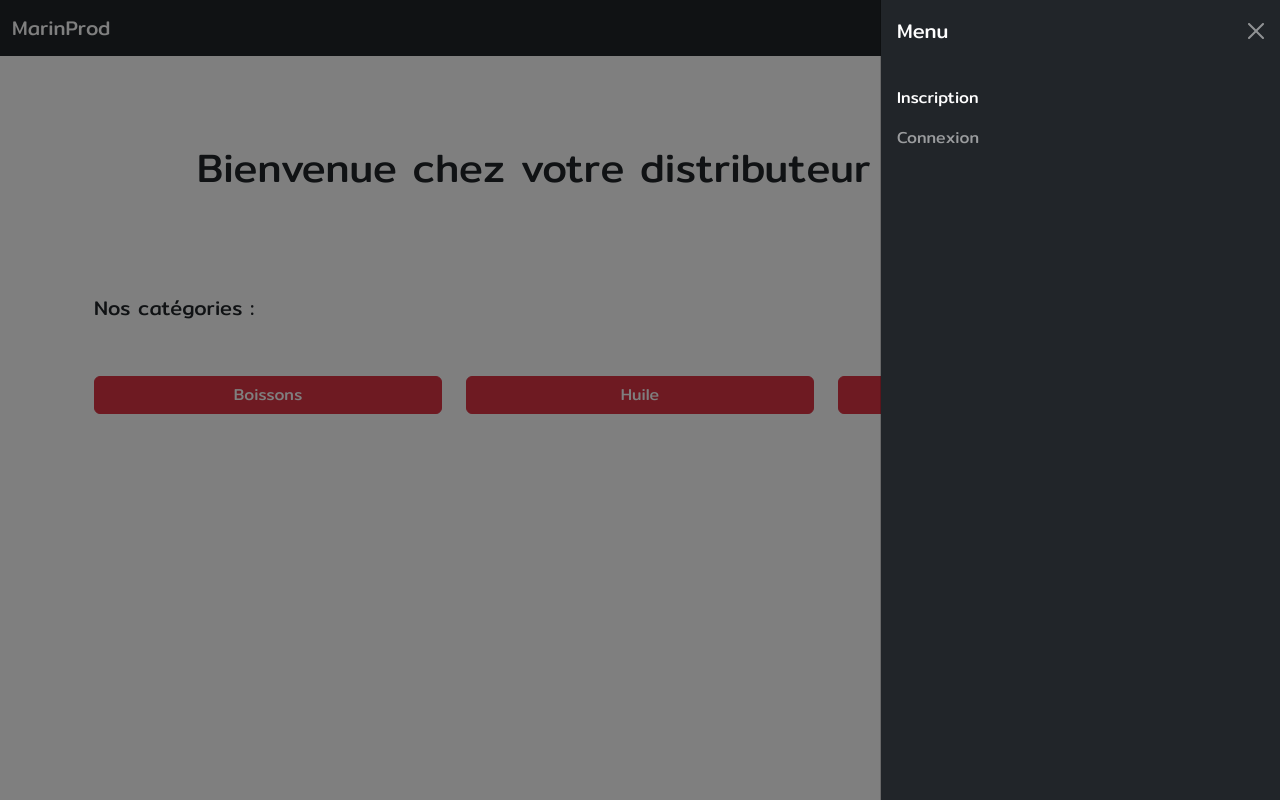
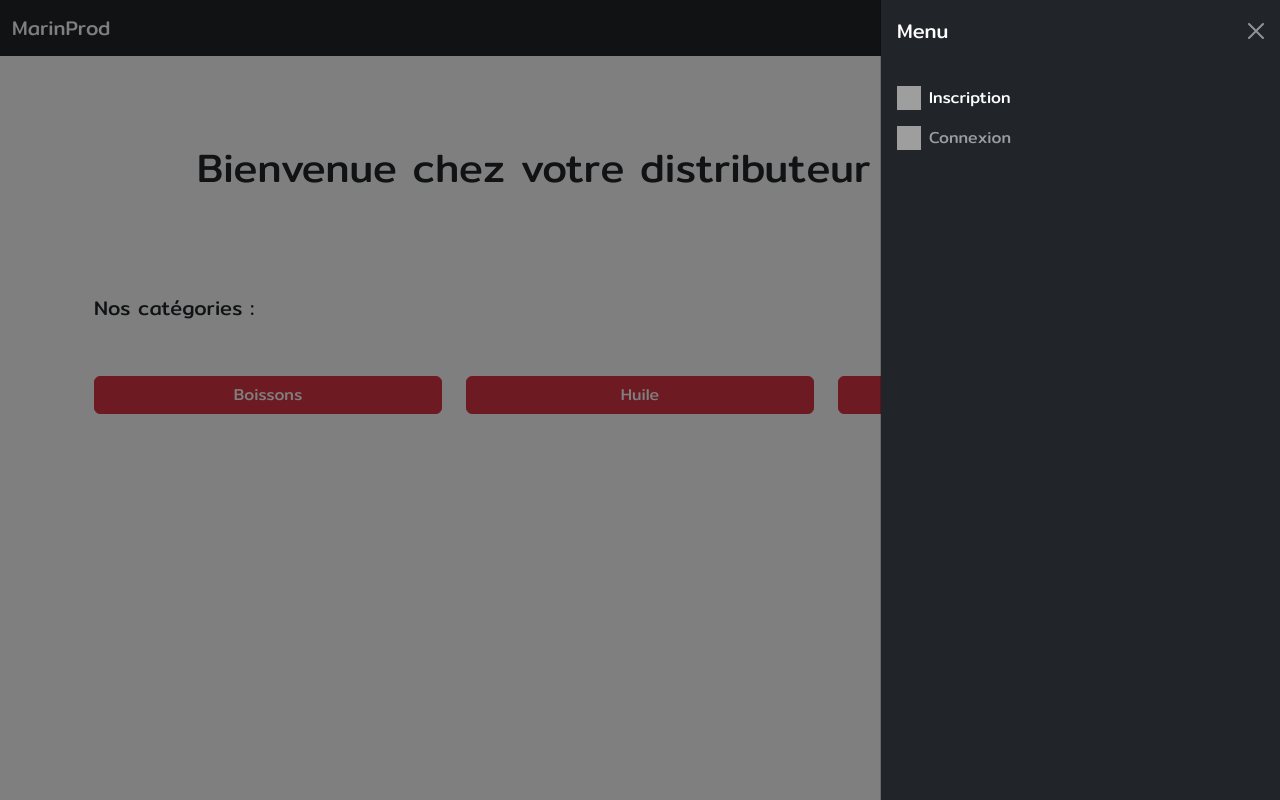
Before and after one commit to inri19/Ecommerce, a Django app: page / in a window 1280 px wide, after a click that opens the changed part. Run offline with Django 5.2, Linux system fonts and the light colour scheme; data comes from the database, SQL or seed files in the repository; grey boxes are pictures that could not be loaded.

Commit message:
template update

```diff
--- a/templates/base.html
+++ b/templates/base.html
@@ -50,12 +50,14 @@
 
                 {% else %}
 
-                    <li class="nav-item">
-                        <a class="nav-link active" aria-current="page" href="{% url 'SignUp' %}">Inscription</a>
+                    <li class="nav-item d-flex align-items-center">
+                        <img width="24" height="24" src="https://img.icons8.com/material-outlined/24/inscription.png" alt="inscription"/>
+                        <a style="margin-left: 8px;" class="nav-link active" aria-current="page" href="{% url 'SignUp' %}">Inscription</a>
                     </li>
 
-                    <li class="nav-item dropdown">
-                        <a class="nav-link" href="{% url 'login_user' %}">Connexion</a>
+                    <li class="nav-item dropdown d-flex align-items-center">
+                        <img width="24" height="24" src="https://img.icons8.com/ios-glyphs/30/login-rounded-right--v1.png" alt="login-rounded-right--v1"/>
+                        <a style="margin-left: 8px;" class="nav-link" href="{% url 'login_user' %}">Connexion</a>
                     </li>
 
                 {% endif %}
```
